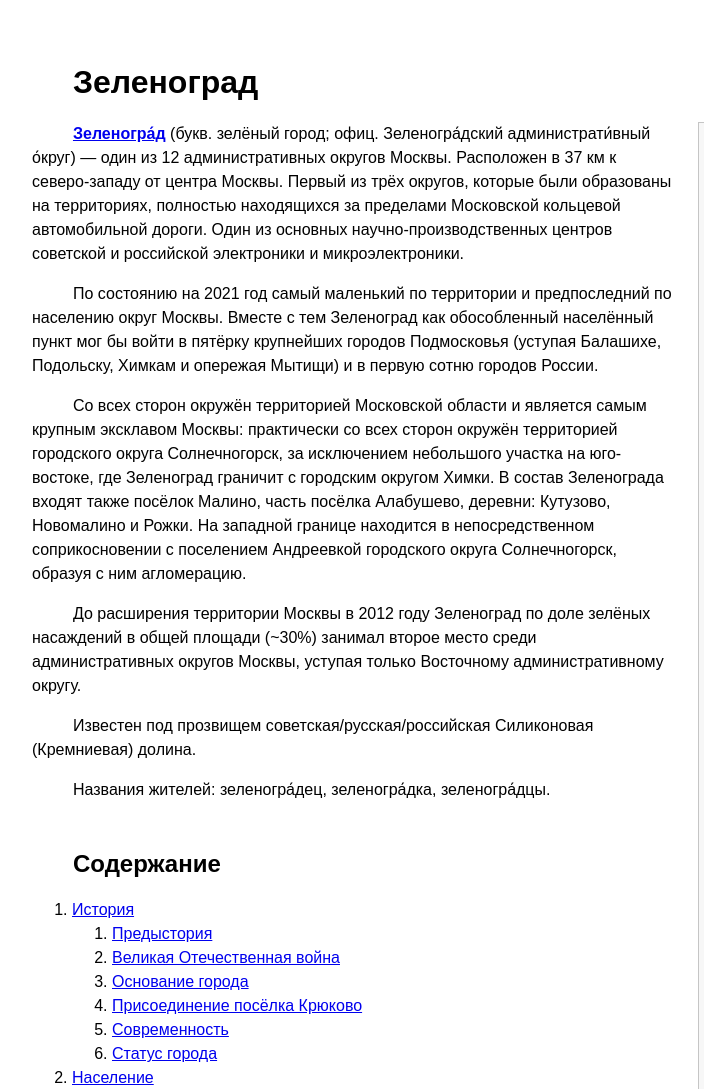
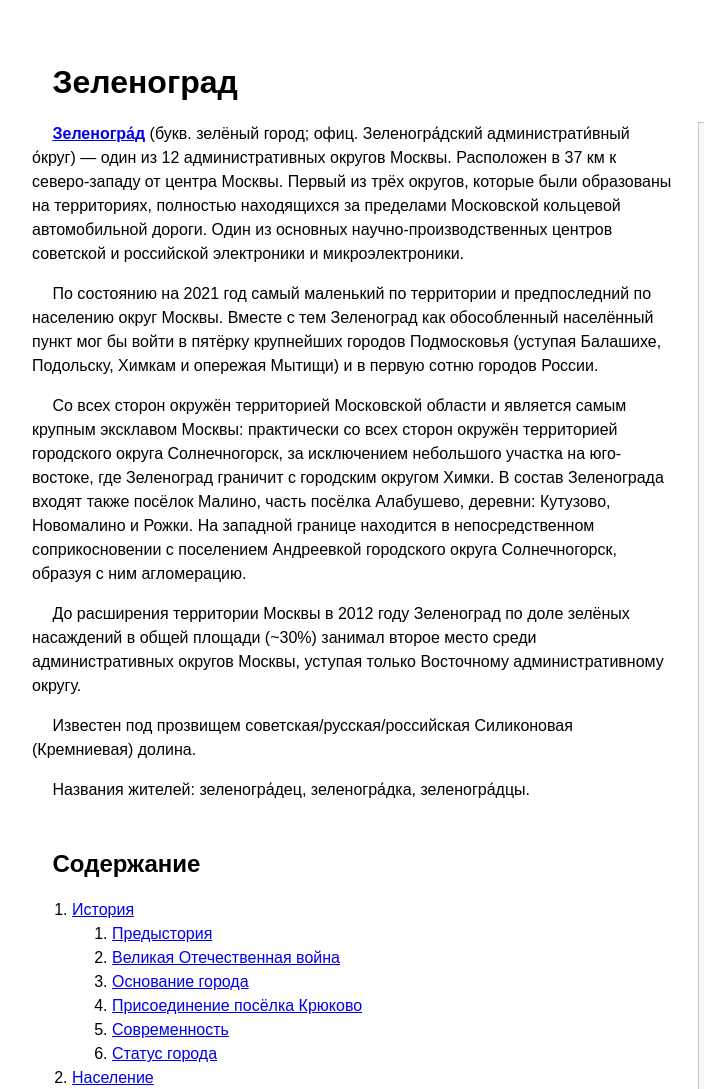
Before and after one commit to c-c-6ypo8/ht_Basics, a plain HTML site: page zelenograd/index.html in a window 1280 px wide. Shown: the top 1089 px of the page, 96-800 px from the left. Drawn offline with Linux system fonts and the light colour scheme; grey boxes are pictures that could not be loaded.

Commit message:
work css text-indent -2%

```diff
--- a/zelenograd/css/main.css
+++ b/zelenograd/css/main.css
@@ -34,7 +34,7 @@ h1,
 h2,
 h3,
 h4 {
-  text-indent: 4%;
+  text-indent: 2%;
 }
 
 .bold {
```
